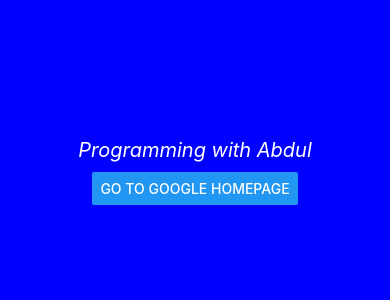
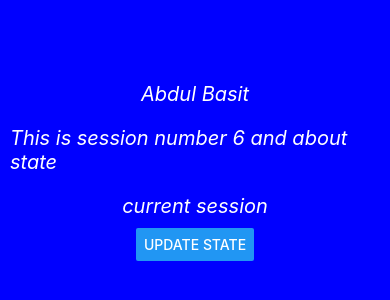
Before and after one commit to abdulbasit1993/React-Native-Tutorial, a React Native app: screen / in a window 390 px wide. Shown: the part 256-556 px from the top of the page. Built offline with nearby package versions, Linux system fonts and the light colour scheme.

Commit message:
useState usage example

```diff
--- a/App.js
+++ b/App.js
@@ -1,16 +1,27 @@
-import React from 'react';
-import {StyleSheet, View, Text, Button, Linking} from 'react-native';
+import React, {useState} from 'react';
+import {StyleSheet, View, Text, Button} from 'react-native';
 
 const App = () => {
+  const [name, setName] = useState('Abdul Basit');
+  const [session, setSession] = useState({number: 6, title: 'state'});
+  const [current, setCurrent] = useState(true);
+
+  const onClickHandler = () => {
+    setName('Programming with Abdul');
+    setSession({number: 7, title: 'Style'});
+    setCurrent(false);
+  };
+
   return (
     <View style={styles.body}>
-      <Text style={styles.text}>Programming with Abdul</Text>
-      <Button
-        title="Go to Google Homepage"
-        onPress={() => {
-          Linking.openURL('https://www.google.com');
-        }}
-      />
+      <Text style={styles.text}>{name}</Text>
+      <Text style={styles.text}>
+        This is session number {session.number} and about {session.title}
+      </Text>
+      <Text style={styles.text}>
+        {current ? 'current session' : 'next session'}
+      </Text>
+      <Button title="Update State" onPress={onClickHandler} />
     </View>
   );
 };
```
